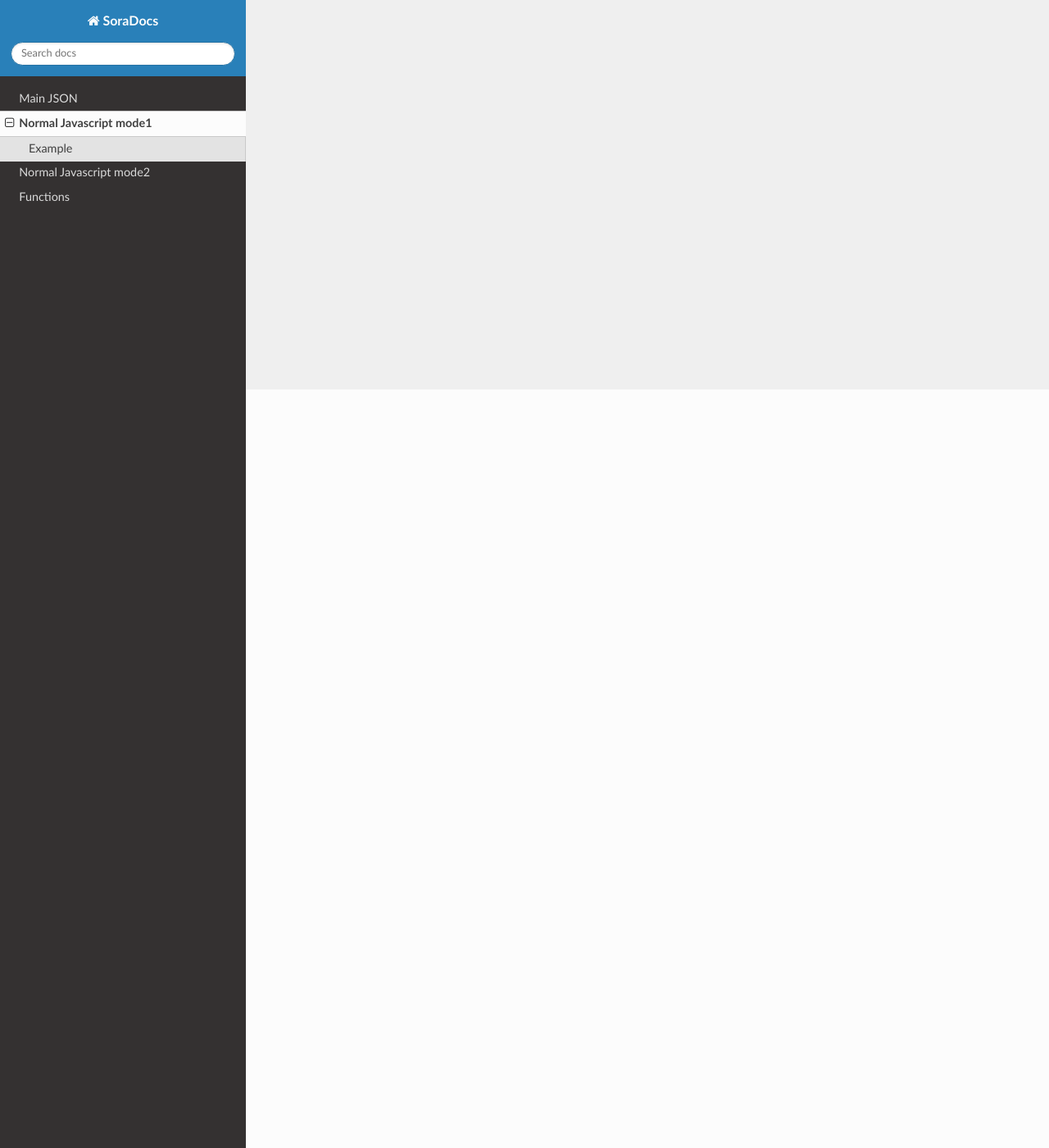
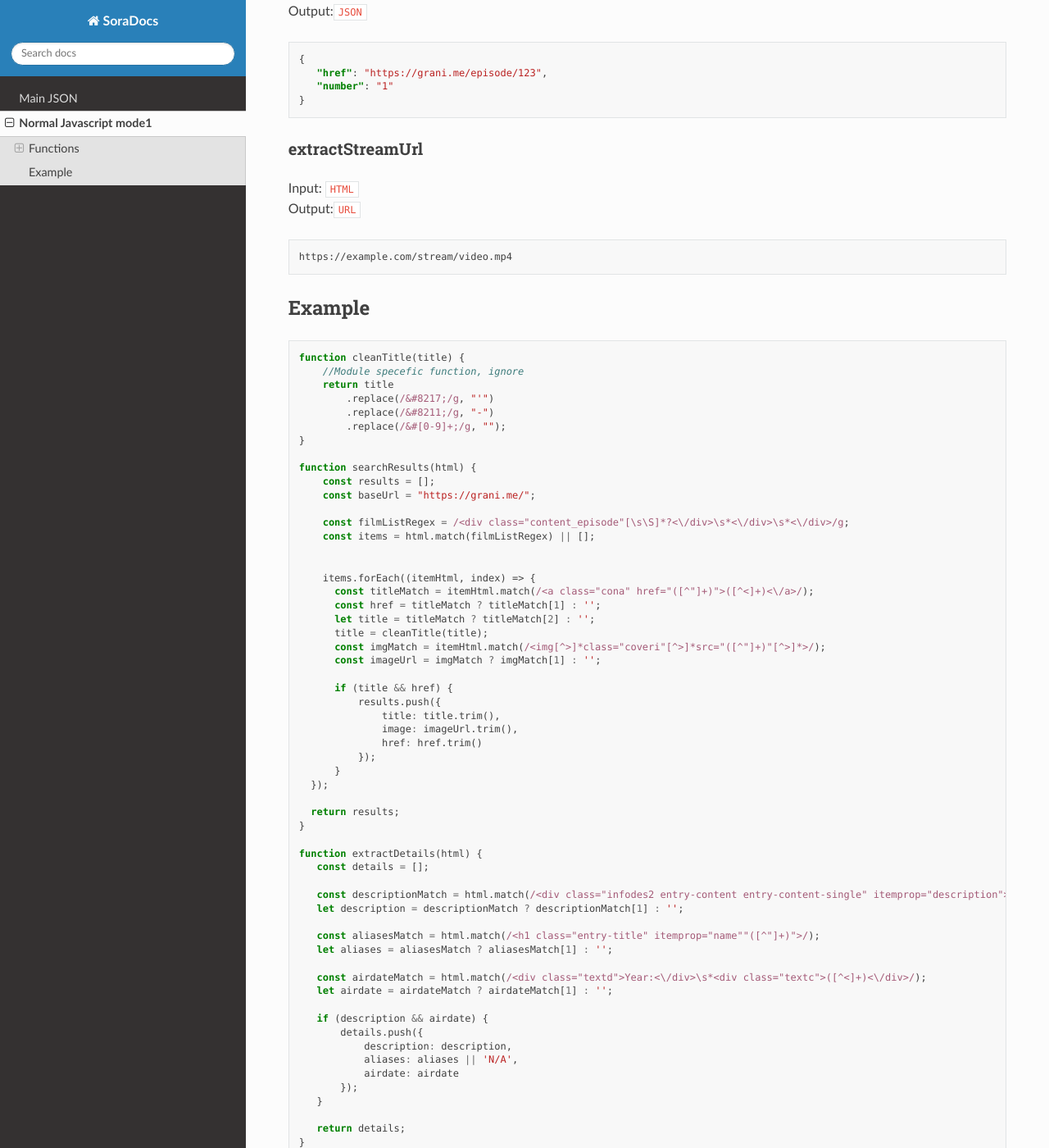
Before and after one commit to 50n50/soradocs, a Sphinx documentation site: the page built from docs/files/normaljsmode.md, in a window 1280 px wide and 1400 px high, scrolled down 925 px. Shown: the whole window at 82% size. Built offline with Sphinx 7.4.7 and the Read the Docs theme 3.1.0, drawn with Linux system fonts in a browser that asks for light colours; some of the changed text lies outside the part shown.

Commit message:
New doc page

````diff
--- a/docs/files/normaljsmode.md
+++ b/docs/files/normaljsmode.md
@@ -5,10 +5,149 @@ For more examples see the [Modules Repo](https://github.com/50n50/sources)
 In the normal Javascript mode Sora will scrape the HTML of a link and provide it to the function. You are then required to scrape the necessary detail from the HTML and rewrite it into the follow specified JSON format.
 
 
-## Example
+## Functions
+
+### searchResults
+Input: `HTML` \
+Output:`JSON`
 
 ```json
 {
-    "test": "test"
+   "title": "Example Title",
+   "image": "https://example.com/image.jpg",
+   "href": "https://grani.me/example"
 }
 ```
+
+### extractDetails
+Input: `HTML` \
+Output:`JSON`
+
+```json
+{
+   "description": "An exciting anime series about adventures.",
+   "aliases": "Alternate Name",
+   "airdate": "2022"
+}
+```
+
+### extractEpisodes
+Input: `HTML` \
+Output:`JSON`
+
+```json
+{
+   "href": "https://grani.me/episode/123",
+   "number": "1"
+}
+```
+
+### extractStreamUrl
+Input: `HTML` \
+Output:`URL`
+
+```txt
+https://example.com/stream/video.mp4
+```
+
+## Example
+
+```javascript
+function cleanTitle(title) {
+    //Module specefic function, ignore
+    return title
+        .replace(/&#8217;/g, "'")
+        .replace(/&#8211;/g, "-")
+        .replace(/&#[0-9]+;/g, "");
+}
+
+function searchResults(html) {
+    const results = [];
+    const baseUrl = "https://grani.me/";
+
+    const filmListRegex = /<div class="content_episode"[\s\S]*?<\/div>\s*<\/div>\s*<\/div>/g;
+    const items = html.match(filmListRegex) || [];
+
+
+    items.forEach((itemHtml, index) => {
+      const titleMatch = itemHtml.match(/<a class="cona" href="([^"]+)">([^<]+)<\/a>/);
+      const href = titleMatch ? titleMatch[1] : '';
+      let title = titleMatch ? titleMatch[2] : '';
+      title = cleanTitle(title);
+      const imgMatch = itemHtml.match(/<img[^>]*class="coveri"[^>]*src="([^"]+)"[^>]*>/);
+      const imageUrl = imgMatch ? imgMatch[1] : '';
+
+      if (title && href) {
+          results.push({
+              title: title.trim(),
+              image: imageUrl.trim(),
+              href: href.trim()
+          });
+      }
+  });
+
+  return results;
+}
+
+function extractDetails(html) {
+   const details = [];
+
+   const descriptionMatch = html.match(/<div class="infodes2 entry-content entry-content-single" itemprop="description">[\s\S]*?<p>([\s\S]*?)<\/p>/);
+   let description = descriptionMatch ? descriptionMatch[1] : '';
+
+   const aliasesMatch = html.match(/<h1 class="entry-title" itemprop="name""([^"]+)">/);
+   let aliases = aliasesMatch ? aliasesMatch[1] : '';
+
+   const airdateMatch = html.match(/<div class="textd">Year:<\/div>\s*<div class="textc">([^<]+)<\/div>/);
+   let airdate = airdateMatch ? airdateMatch[1] : '';
+
+   if (description && airdate) {
+       details.push({
+           description: description,
+           aliases: aliases || 'N/A',
+           airdate: airdate
+       });
+   }
+
+   return details;
+}
+
+function extractEpisodes(html) {
+   const episodes = [];
+   const baseUrl = "https://grani.me/";
+
+   const episodeLinks = html.match(/<a class="infovan"[^>]*href="([^"]+)"[\s\S]*?<div class="centerv">(\d+)<\/div>/g);
+
+   if (!episodeLinks) {
+       return episodes;
+   }
+
+   episodeLinks.forEach(link => {
+       const hrefMatch = link.match(/href="([^"]+)"/);
+       const numberMatch = link.match(/<div class="centerv">(\d+)<\/div>/);
+
+       if (hrefMatch && numberMatch) {
+           let href = hrefMatch[1];
+           const number = numberMatch[1];
+
+           if (!href.startsWith("https")) {
+               href = href.startsWith("/") ? baseUrl + href.slice(1) : baseUrl + href;
+           }
+
+           episodes.push({
+               href: href,
+               number: number
+           });
+       }
+   });
+   episodes.reverse();
+   return episodes;
+}
+
+function extractStreamUrl(html) {
+    const sourceRegex = /<source[^>]+id="iframevideo"[^>]+src="([^"]+)"/;
+    const match = html.match(sourceRegex);
+    return match ? match[1] : null;
+}
+
+```
--- a/docs/index.rst
+++ b/docs/index.rst
@@ -14,4 +14,3 @@ Welcome to documentation on how to make modules for Sora, a modular web scraping
 
    files/mainjson.md
    files/normaljsmode.md
-   files/normaljsmode2.rst
````
Also changed, not shown: docs/files/normaljsmode2.rst (deleted, +0 -110 lines).
